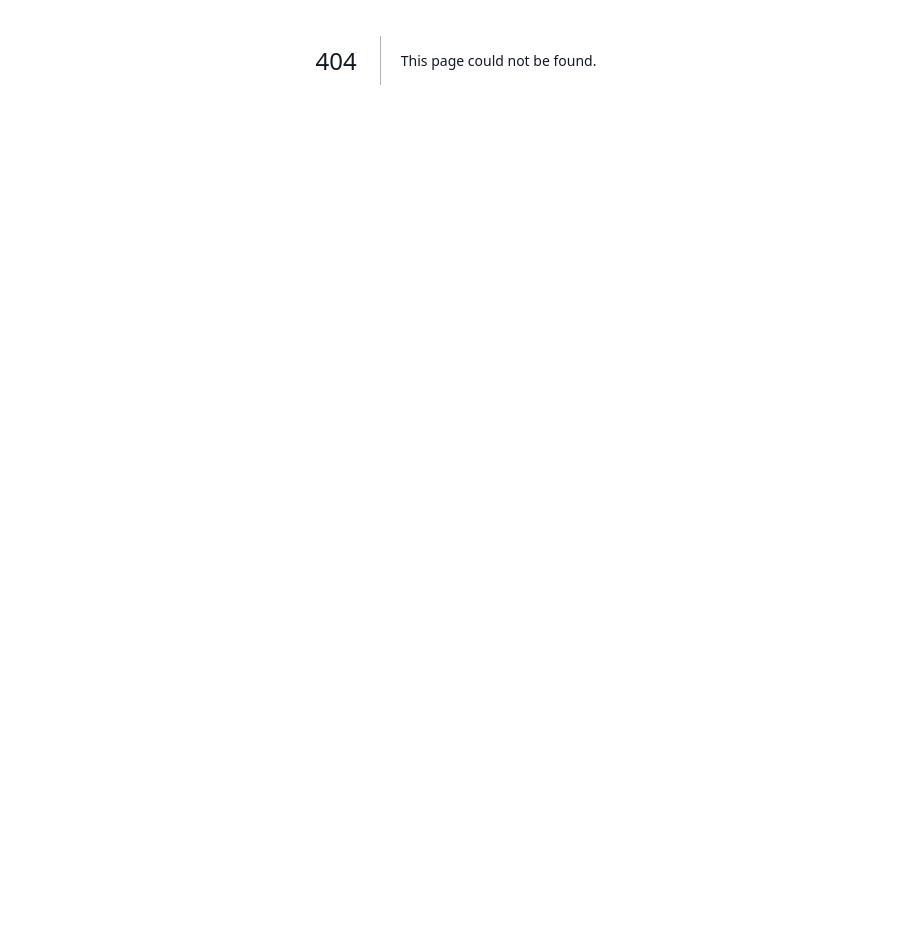
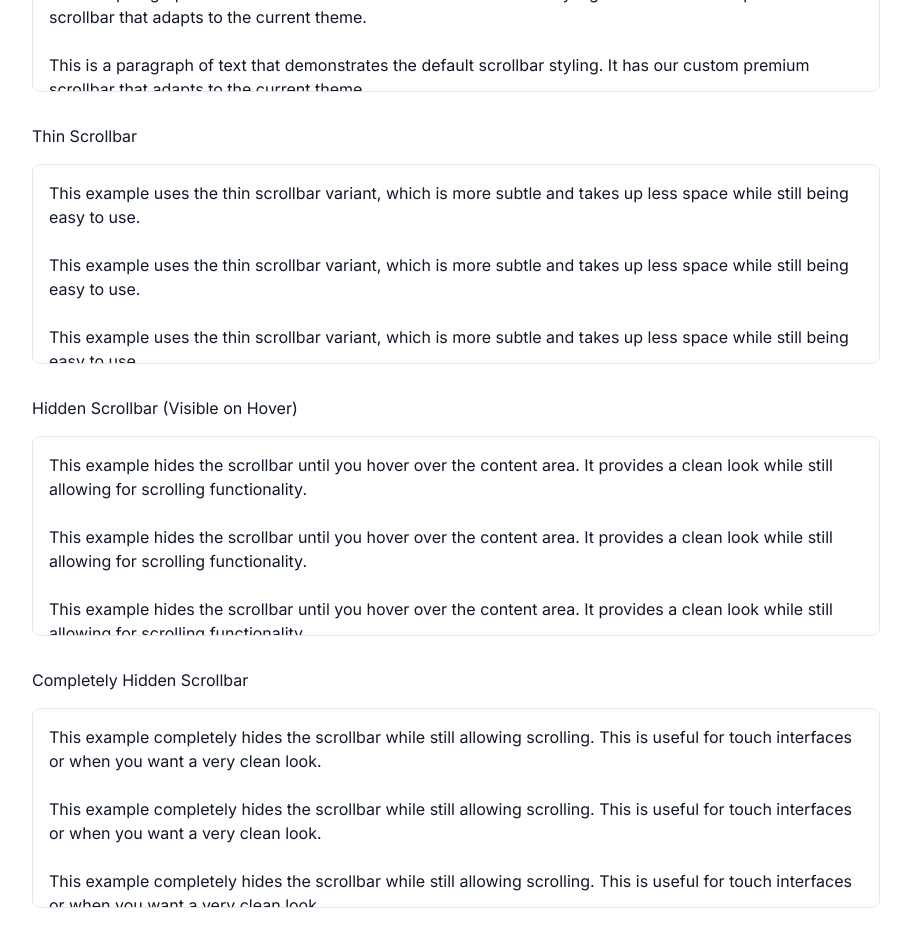
Before and after one commit to fisayorotibi/health-project, a Next.js app: page /examples/scrollbar in a window 1280 px wide. Before the commit this address had no page. Shown: the part 340-1286 px from the top of the page, without its empty margins (184-1095 px from the left). Before the commit the page ends 800 px from the top, so only its background shows below. Built offline with nearby package versions, Linux system fonts and the light colour scheme.

Commit message:
Add custom premium scrollbar with theme adaptation

```diff
--- /dev/null
+++ b/src/app/examples/scrollbar/page.tsx
@@ -0,0 +1,35 @@
+import React from 'react';
+import { ScrollExample } from '@/components/examples/ScrollExample';
+import { Heading2, Paragraph } from '@/components/ui/typography';
+
+export default function ScrollbarExamplePage() {
+  return (
+    <div className="container mx-auto py-12 px-4">
+      <div className="max-w-4xl mx-auto">
+        <Heading2 className="mb-4">Custom Scrollbar Examples</Heading2>
+        <Paragraph className="mb-8 text-gray-600 dark:text-gray-400">
+          These examples showcase our custom premium scrollbar designs that adapt to both light and dark modes.
+          The scrollbars use our brand colors and provide a consistent, premium experience across the application.
+        </Paragraph>
+
+        <ScrollExample />
+
+        <div className="mt-12 p-6 bg-gray-100 dark:bg-gray-800 rounded-lg">
+          <Heading2 className="mb-4 text-lg font-medium">Implementation Notes</Heading2>
+          <Paragraph className="mb-4">
+            The custom scrollbar is implemented using CSS variables that adapt to the current theme.
+            This ensures a consistent look and feel across the application while maintaining accessibility.
+          </Paragraph>
+          <Paragraph className="mb-4">
+            The ScrollArea component provides a flexible way to apply these styles to specific containers,
+            with options for thin scrollbars, hidden scrollbars, and scrollbars that only appear on hover.
+          </Paragraph>
+          <Paragraph>
+            The global scrollbar styles apply to all scrollable elements in the application,
+            providing a consistent premium experience throughout.
+          </Paragraph>
+        </div>
+      </div>
+    </div>
+  );
+}
--- a/src/app/globals.css
+++ b/src/app/globals.css
@@ -5,12 +5,24 @@
 :root {
   --background: #ffffff;
   --foreground: #171717;
+
+  /* Scrollbar variables - Light mode */
+  --scrollbar-track: #f3f4f6;
+  --scrollbar-thumb: #d9d6fe;
+  --scrollbar-thumb-hover: #bdb4fe;
+  --scrollbar-width: 8px;
+  --scrollbar-border-radius: 4px;
 }
 
 @media (prefers-color-scheme: dark) {
   :root {
     --background: #121212;
     --foreground: #f5f5f5;
+
+    /* Scrollbar variables - Dark mode */
+    --scrollbar-track: #1e1e1e;
+    --scrollbar-thumb: #5943be;
+    --scrollbar-thumb-hover: #6e56db;
   }
 }
 
@@ -19,3 +31,54 @@ body {
   background: var(--background);
   font-family: Inter, sans-serif;
 }
+
+/* Custom scrollbar styles */
+@layer utilities {
+  /* For Webkit browsers (Chrome, Safari, newer versions of Opera, etc) */
+  ::-webkit-scrollbar {
+    width: var(--scrollbar-width);
+    height: var(--scrollbar-width);
+  }
+
+  ::-webkit-scrollbar-track {
+    background: var(--scrollbar-track);
+    border-radius: var(--scrollbar-border-radius);
+  }
+
+  ::-webkit-scrollbar-thumb {
+    background: var(--scrollbar-thumb);
+    border-radius: var(--scrollbar-border-radius);
+    transition: background-color 0.2s ease;
+  }
+
+  ::-webkit-scrollbar-thumb:hover {
+    background: var(--scrollbar-thumb-hover);
+  }
+
+  /* For Firefox */
+  * {
+    scrollbar-width: thin;
+    scrollbar-color: var(--scrollbar-thumb) var(--scrollbar-track);
+  }
+
+  /* For Edge and IE */
+  body {
+    -ms-overflow-style: none;
+  }
+
+  /* Thin scrollbar for specific containers */
+  .thin-scrollbar::-webkit-scrollbar {
+    width: 4px;
+    height: 4px;
+  }
+
+  /* Hide scrollbar but keep functionality */
+  .hide-scrollbar::-webkit-scrollbar {
+    display: none;
+  }
+
+  .hide-scrollbar {
+    -ms-overflow-style: none;
+    scrollbar-width: none;
+  }
+}
--- /dev/null
+++ b/src/components/examples/ScrollExample.tsx
@@ -0,0 +1,82 @@
+'use client';
+
+import React from 'react';
+import { ScrollArea } from '@/components/ui/ScrollArea';
+import { Heading4, Paragraph } from '@/components/ui/typography';
+
+/**
+ * Example component demonstrating the ScrollArea usage with different configurations
+ */
+export const ScrollExample = () => {
+  return (
+    <div className="space-y-8 p-6">
+      <div>
+        <Heading4 className="mb-4">Default Scrollbar</Heading4>
+        <ScrollArea className="border border-gray-200 dark:border-gray-800 rounded-lg p-4" maxHeight="200px">
+          <div className="space-y-4">
+            {Array.from({ length: 10 }).map((_, i) => (
+              <Paragraph key={i} className="pb-2">
+                This is a paragraph of text that demonstrates the default scrollbar styling.
+                It has our custom premium scrollbar that adapts to the current theme.
+              </Paragraph>
+            ))}
+          </div>
+        </ScrollArea>
+      </div>
+
+      <div>
+        <Heading4 className="mb-4">Thin Scrollbar</Heading4>
+        <ScrollArea
+          thin
+          className="border border-gray-200 dark:border-gray-800 rounded-lg p-4"
+          maxHeight="200px"
+        >
+          <div className="space-y-4">
+            {Array.from({ length: 10 }).map((_, i) => (
+              <Paragraph key={i} className="pb-2">
+                This example uses the thin scrollbar variant, which is more subtle
+                and takes up less space while still being easy to use.
+              </Paragraph>
+            ))}
+          </div>
+        </ScrollArea>
+      </div>
+
+      <div>
+        <Heading4 className="mb-4">Hidden Scrollbar (Visible on Hover)</Heading4>
+        <ScrollArea
+          showOnHover
+          className="border border-gray-200 dark:border-gray-800 rounded-lg p-4"
+          maxHeight="200px"
+        >
+          <div className="space-y-4">
+            {Array.from({ length: 10 }).map((_, i) => (
+              <Paragraph key={i} className="pb-2">
+                This example hides the scrollbar until you hover over the content area.
+                It provides a clean look while still allowing for scrolling functionality.
+              </Paragraph>
+            ))}
+          </div>
+        </ScrollArea>
+      </div>
+
+      <div>
+        <Heading4 className="mb-4">Completely Hidden Scrollbar</Heading4>
+        <ScrollArea
+          hideScrollbar
+          className="border border-gray-200 dark:border-gray-800 rounded-lg p-4"
+          maxHeight="200px"
+        >
+          <div className="space-y-4">
+            {Array.from({ length: 10 }).map((_, i) => (
+              <Paragraph key={i} className="pb-2">
+                This example completely hides the scrollbar while still allowing scrolling.
+                This is useful for touch interfaces or when you want a very clean look.
+              </Paragraph>
+            ))}
+          </div>
+        </ScrollArea>
+      </div>
+    </div>
+  );
+};
--- /dev/null
+++ b/src/components/ui/ScrollArea.tsx
@@ -0,0 +1,75 @@
+'use client';
+
+import React, { forwardRef, HTMLAttributes, ReactNode } from 'react';
+import { cn } from '@/lib/utils';
+
+export interface ScrollAreaProps extends HTMLAttributes<HTMLDivElement> {
+  /**
+   * The content to be scrolled
+   */
+  children: ReactNode;
+
+  /**
+   * Maximum height of the scroll area
+   * @default 'auto'
+   */
+  maxHeight?: string | number;
+
+  /**
+   * Whether to use a thin scrollbar variant
+   * @default false
+   */
+  thin?: boolean;
+
+  /**
+   * Whether to hide the scrollbar (still scrollable)
+   * @default false
+   */
+  hideScrollbar?: boolean;
+
+  /**
+   * Whether to show the scrollbar only on hover
+   * @default false
+   */
+  showOnHover?: boolean;
+}
+
+/**
+ * ScrollArea component provides a customizable scrollable container with premium scrollbar styles.
+ * It adapts to the theme (light/dark mode) automatically.
+ */
+const ScrollArea = forwardRef<HTMLDivElement, ScrollAreaProps>(
+  ({
+    children,
+    className,
+    maxHeight = 'auto',
+    thin = false,
+    hideScrollbar = false,
+    showOnHover = false,
+    ...props
+  }, ref) => {
+    return (
+      <div
+        ref={ref}
+        className={cn(
+          'overflow-auto',
+          thin && 'thin-scrollbar',
+          hideScrollbar && 'hide-scrollbar',
+          showOnHover && 'hover:overflow-auto overflow-hidden',
+          className
+        )}
+        style={{
+          maxHeight: maxHeight,
+          ...props.style
+        }}
+        {...props}
+      >
+        {children}
+      </div>
+    );
+  }
+);
+
+ScrollArea.displayName = 'ScrollArea';
+
+export { ScrollArea };
```
Also changed, not shown: src/components/ui/index.ts (added, +7 -0 lines).
